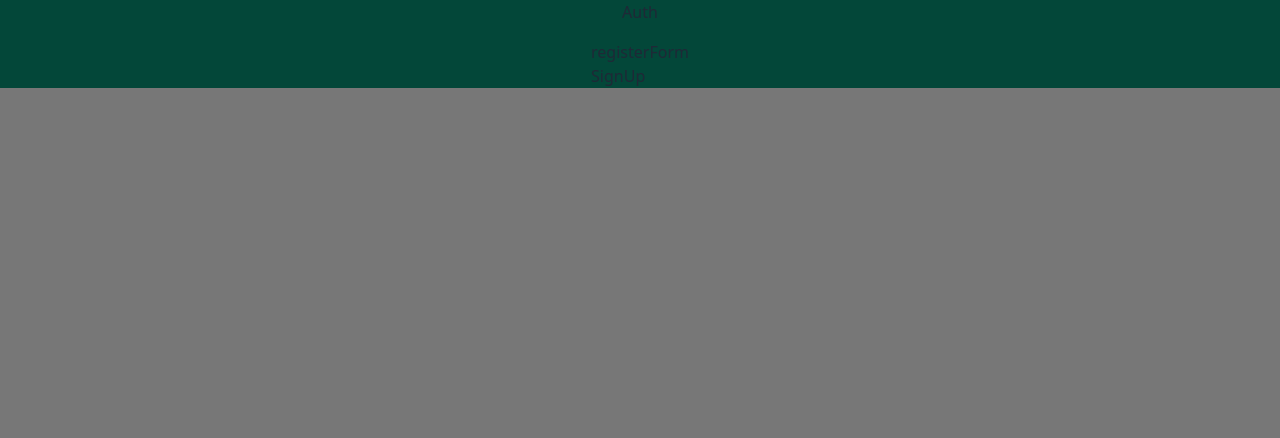
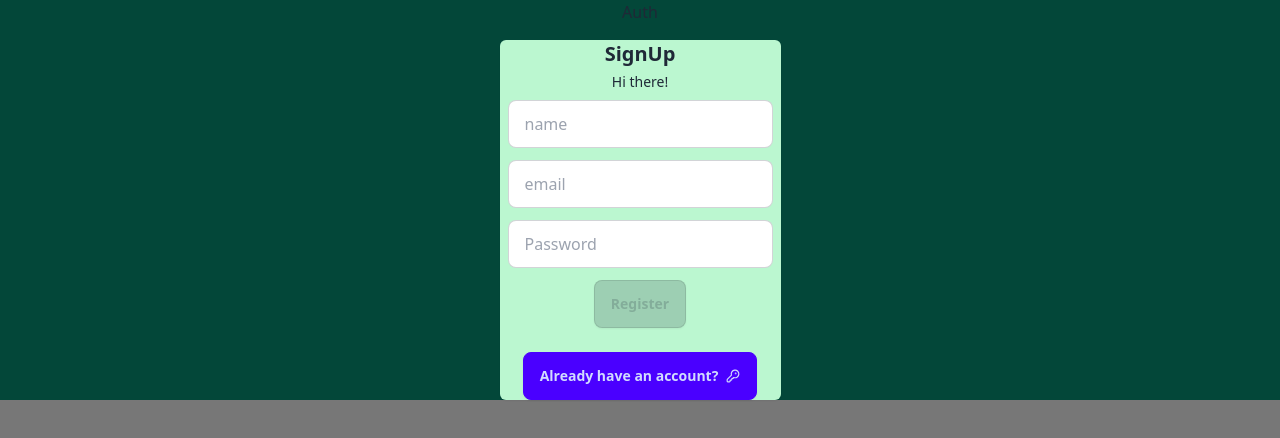
Before and after one commit to YuriyPilipenkoKH/product-mix, a Next.js app: page /register in a window 1280 px wide. Shown: the top 438 px of the page. Built offline with nearby package versions, Linux system fonts and the light colour scheme; no server answers.

Commit message:
updated FormHeader

```diff
--- a/src/app/globals.css
+++ b/src/app/globals.css
@@ -107,3 +107,41 @@ img {
   border: 0;
   clip: rect(0 0 0 0);
 }
+
+.autherror {
+  color: #ededed;
+  background-color: darkred;
+  font-size: 0.7rem;
+  line-height: 1.25rem/* 20px */;
+  padding: 8px 8px;
+  /* padding-right: 0.75rem/* 12px; */
+  border-radius: 0.8rem/* 6px */;
+  display: flex;
+  align-items: center;
+  justify-content: space-between;
+  justify-self: flex-start !important;
+  height: 28px;
+  overflow: hidden;
+  text-overflow: ellipsis;
+  white-space: nowrap;
+}
+
+.FlatBtn{
+  display: flex;
+  align-items: center;
+  justify-content: center;
+  width: 30px;
+  height: 30px;
+  padding: 8px;
+  font-weight: 600;
+  border-radius: 50%;
+  border: none;
+  background-color: transparent;
+
+  &:hover {
+  background-color: #5983679b;
+  }
+  &:disabled{
+  background-color: #888;
+  }
+}
--- a/src/components/Button/Button.tsx
+++ b/src/components/Button/Button.tsx
@@ -23,3 +23,13 @@ import { useRouter } from 'next/navigation';
       {children}
     </button>;
   };
+
+  export const FlatBtn: React.FC<ButtonProps> = ({ children, ...props }) => {
+    return(
+     <button
+     className='FlatBtn'
+     type='button' {...props}>
+       {children}
+       </button>
+    )
+};
--- a/src/components/forms/AuthForm.tsx
+++ b/src/components/forms/AuthForm.tsx
@@ -9,6 +9,9 @@ import { registerUser } from '@/actions/register-user'
 import { loginUser } from '@/actions/login-user'
 import toast from 'react-hot-toast'
 import capitalize from '@/lib/capitalize'
+import FormWrapper from './FormWrapper'
+import { CgCloseO } from 'react-icons/cg'
+import { FlatBtn } from '../Button/Button'
 
 interface AuthFormProps {
   formProps: AuthFormBaseTypes
@@ -110,10 +113,73 @@ try {
     };
 
 return(
-  <div>
-    <h2>{formName}</h2>
-    <h2>{titleLabel}</h2>
-  </div>
+  <FormWrapper  formProps={formProps} >
+  <form
+    onSubmit={handleSubmit(onSubmit, onInvalid)}
+    className='flex flex-col gap-3 items-center'
+    autoComplete="off"
+    noValidate>
+  {(formName === 'loginForm') && csrfToken && <input type="hidden" name="csrfToken" value={csrfToken} />}
+  {(formName === 'registerForm') && (
+  <>
+    <label
+    className="input input-bordered flex items-center gap-2">
+    <input
+    className="grow"
+    {...register('name', { onChange: handleInputChange })}
+      placeholder=	{( isSubmitting )
+      ? "Processing"
+      : 'name'}
+    />
+    </label>
+  </>
+  )}
+  <label
+  className="input input-bordered flex items-center gap-2">
+  <input
+  className="grow"
+  {...register('email', { onChange: handleInputChange })}
+    placeholder=	{( isSubmitting )
+    ? "Processing"
+    : 'email'}
+  />
+  </label>
+  <label
+  className="input input-bordered flex items-center gap-2">
+    <input
+    className="grow"
+       {...register('password')}
+       onChange={(e) => {
+         register('password').onChange(e);
+         handleInputChange('password');
+       }}
+      placeholder={isSubmitting ? "Processing" : 'Password'}
+      />
+  </label>
+  <button
+    className='mt-auto btn btn-active btn-neutral'
+    type='submit'
+    disabled={isSubmitting || !isDirty || !isValid || !!logError}
+        >
+    { isLoading  ? "Sending.." : (formName === 'registerForm' )
+      ? 'Register'  : 'Login'}
+  </button>
+    {(isRegisterErrors(errors)  || errors.email || errors.password || logError) && (
+      <div className="autherror w-full">
+        { isRegisterErrors(errors) && errors.name && <div>{errors.name.message}</div>}
+        { !isRegisterErrors(errors) && errors.email && <div>{errors.email.message}</div>}
+        { !isRegisterErrors(errors) && !errors.email && errors.password && <div>{errors.password.message}</div>}
+        { !isRegisterErrors(errors) && !errors.email && !errors.password && logError && <div>{logError}</div>}
+        <FlatBtn onClick={() => {
+          setLogError('')
+          reset()
+          }}>
+          <CgCloseO size={30} />
+        </FlatBtn>
+      </div>
+    )}
+</form>
+</FormWrapper>
 )
 }
 export default AuthForm
--- a/src/components/forms/FormWrapper.tsx
+++ b/src/components/forms/FormWrapper.tsx
@@ -37,7 +37,7 @@ const FormWrapper = ({
         </div>
        {showSocial && (
         // <SocialLogin/>
-        <div>SocialLogin</div>
+        <></>
        )}
        <div className='flex w-full justify-center items-center mt-4'>
           <BtnX
```
